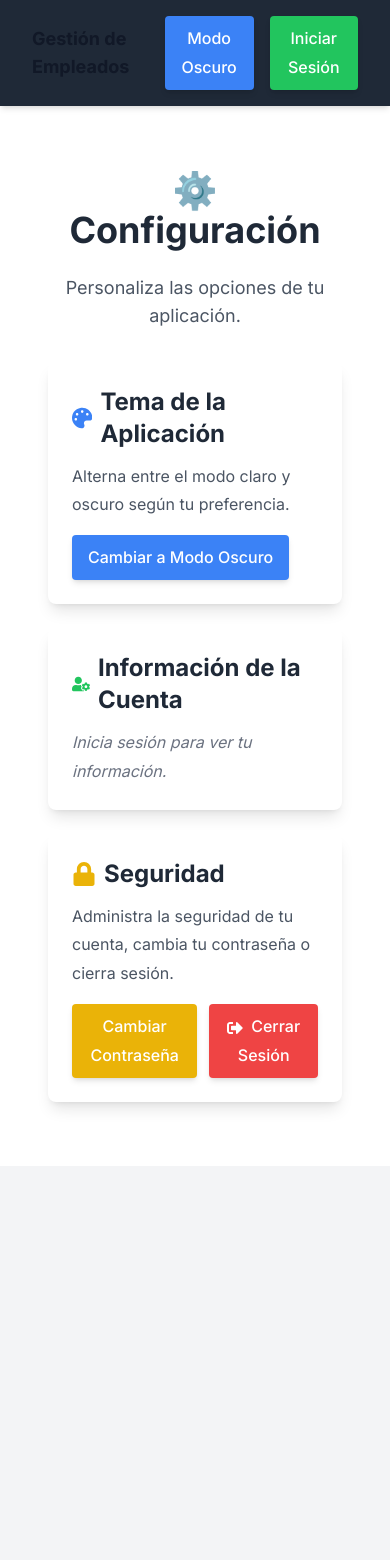
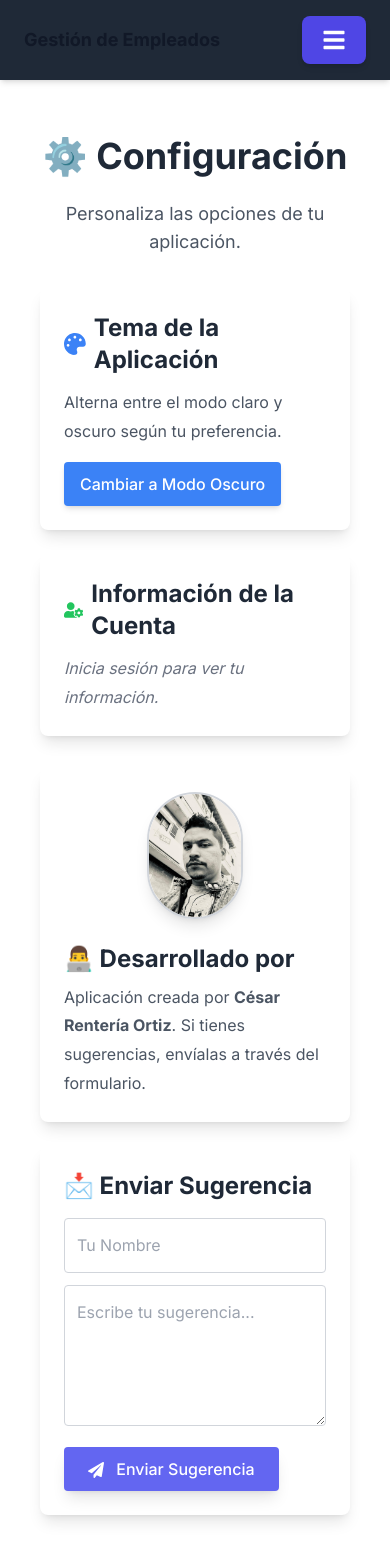
Before and after one commit to cesaaror/generadorDeHorarios, a Next.js app: page /configuracion in a window 390 px wide. Shown: the top 1560 px of the page. Before the commit the page ends 1166 px from the top, so only its background shows below. Built offline with nearby package versions, Linux system fonts and the light colour scheme; no server answers.

Commit message:
✨ Mejoras en responsividad y ajustes en configuración

```diff
--- a/package.json
+++ b/package.json
@@ -19,6 +19,7 @@
     "chart.js": "^4.4.7",
     "classnames": "^2.5.1",
     "d3": "^7.9.0",
+    "emailjs-com": "^3.2.0",
     "jspdf": "^3.0.0",
     "jspdf-autotable": "^5.0.2",
     "next": "^14.2.24",
--- a/src/app/configuracion/page.tsx
+++ b/src/app/configuracion/page.tsx
@@ -1,38 +1,61 @@
 'use client';
 
-import React from 'react';
+import React, { useState } from 'react';
 import MainLayout from '../layouts/MainLayout';
 import { useTheme } from '../context/ThemeContext';
 import { useSession, signOut } from 'next-auth/react';
-import { FaUserCog, FaPalette, FaLock, FaSignOutAlt } from 'react-icons/fa';
+import { FaUserCog, FaPalette, FaLock, FaSignOutAlt, FaPaperPlane } from 'react-icons/fa';
+import * as emailjs from 'emailjs-com';
+import Image from 'next/image';
 
 export default function Configuracion() {
   const { theme, toggleTheme } = useTheme();
   const { data: session } = useSession();
+  const [suggestion, setSuggestion] = useState('');
+  const [name, setName] = useState('');
+  const [rating, setRating] = useState(5);
+  const [message, setMessage] = useState('');
+
+  const sendSuggestion = async (e: React.FormEvent) => {
+    e.preventDefault();
+    if (!suggestion.trim()) return setMessage('⚠️ Escribe una sugerencia.');
+
+    const templateParams = {
+      from_name: name || session?.user?.name || 'Usuario Anónimo',
+      message: suggestion,
+      user_email: session?.user?.email,
+    };
+
+    try {
+      await emailjs.send(
+        'service_5qwbsem', // ID del servicio
+        'template_xxxxxx', // ID de la plantilla (cámbialo si es necesario)
+        templateParams,
+        'jKdPGSqMpbZMG6coQ' // Public Key de EmailJS
+      );
+      setMessage('✅ ¡Sugerencia enviada correctamente!');
+      setSuggestion('');
+    } catch (error) {
+      console.error('❌ Error enviando sugerencia:', error);
+      setMessage('❌ Error al enviar la sugerencia.');
+    }
+  };
 
   return (
     <MainLayout>
       <div className="max-w-4xl mx-auto px-4 py-8">
-        {/* 🔵 Título principal */}
-        <h1 className="text-4xl font-bold text-gray-800 dark:text-white mb-6 text-center">
-          ⚙️ Configuración
-        </h1>
-
+        <h1 className="text-4xl font-bold text-gray-800 dark:text-white mb-6 text-center">⚙️ Configuración</h1>
         <p className="text-lg text-gray-600 dark:text-gray-300 text-center mb-8">
           Personaliza las opciones de tu aplicación.
         </p>
 
-        {/* 🔵 Configuraciones Generales */}
         <div className="grid md:grid-cols-2 gap-6">
-
           {/* 📌 Cambio de Tema */}
           <div className="bg-white dark:bg-gray-800 shadow-lg rounded-lg p-6">
             <h2 className="text-2xl font-semibold flex items-center gap-2 text-gray-800 dark:text-white mb-3">
               <FaPalette className="text-blue-500" /> Tema de la Aplicación
             </h2>
-            <p className="text-gray-600 dark:text-gray-300 mb-4">
-              Alterna entre el modo claro y oscuro según tu preferencia.
-            </p>
+            <p className="text-gray-600 dark:text-gray-300 mb-4">Alterna entre el modo claro y oscuro según tu preferencia.</p>
             <button
               onClick={toggleTheme}
               className="bg-blue-500 text-white px-4 py-2 rounded shadow-md hover:bg-blue-600 transition-all"
@@ -48,46 +71,60 @@ export default function Configuracion() {
             </h2>
             {session ? (
               <>
-               <p className="text-gray-600 dark:text-gray-300">
-  <strong>Nombre:</strong> {session?.user?.name || 'No disponible'}
-</p>
-
+                <p className="text-gray-600 dark:text-gray-300">
+                  <strong>Nombre:</strong> {session?.user?.name || 'No disponible'}
+                </p>
                 <p className="text-gray-600 dark:text-gray-300 mb-4">
                   <strong>Email:</strong> {session.user?.email || 'No disponible'}
                 </p>
-                <button
-                  className="bg-gray-500 text-white px-4 py-2 rounded shadow-md hover:bg-gray-600 transition-all"
-                >
-                  Editar Información
-                </button>
               </>
             ) : (
               <p className="text-gray-500 italic">Inicia sesión para ver tu información.</p>
             )}
           </div>
+        </div>
 
-          {/* 📌 Seguridad */}
-          <div className="bg-white dark:bg-gray-800 shadow-lg rounded-lg p-6">
-            <h2 className="text-2xl font-semibold flex items-center gap-2 text-gray-800 dark:text-white mb-3">
-              <FaLock className="text-yellow-500" /> Seguridad
-            </h2>
-            <p className="text-gray-600 dark:text-gray-300 mb-4">
-              Administra la seguridad de tu cuenta, cambia tu contraseña o cierra sesión.
+        {/* 🔵 Sección Desarrollador */}
+        <div className="bg-white dark:bg-gray-800 shadow-lg rounded-lg p-6 flex flex-col md:flex-row items-center gap-6 mt-8">
+          {/* 📷 Foto del desarrollador */}
+          <Image
+            src="/images/cesar.jpg"
+            alt="Cesar Renteria Ortiz"
+            width={96}
+            height={96}
+            className="rounded-full shadow-lg border-2 border-gray-300 dark:border-gray-600"
+          />
+          <div>
+            <h2 className="text-2xl font-semibold text-gray-800 dark:text-white mb-2">👨‍💻 Desarrollado por</h2>
+            <p className="text-gray-600 dark:text-gray-300">
+              Aplicación creada por <strong>César Rentería Ortiz</strong>. Si tienes sugerencias, envíalas a través del formulario.
             </p>
-            <div className="flex gap-3">
-              <button className="bg-yellow-500 text-white px-4 py-2 rounded shadow-md hover:bg-yellow-600 transition-all">
-                Cambiar Contraseña
-              </button>
-              <button
-                onClick={() => signOut()}
-                className="bg-red-500 text-white px-4 py-2 rounded shadow-md hover:bg-red-600 transition-all"
-              >
-                <FaSignOutAlt className="inline mr-2" />
-                Cerrar Sesión
-              </button>
-            </div>
           </div>
+        </div>
 
+        {/* 📩 Formulario de Sugerencias */}
+        <div className="bg-white dark:bg-gray-800 shadow-lg rounded-lg p-6 mt-6">
+          <h2 className="text-2xl font-semibold text-gray-800 dark:text-white mb-4">📩 Enviar Sugerencia</h2>
+          <form onSubmit={sendSuggestion}>
+            <input
+              type="text"
+              placeholder="Tu Nombre"
+              value={name}
+              onChange={(e) => setName(e.target.value)}
+              className="w-full mb-3 p-3 rounded border dark:bg-gray-700 dark:border-gray-600"
+            />
+            <textarea
+              placeholder="Escribe tu sugerencia..."
+              value={suggestion}
+              onChange={(e) => setSuggestion(e.target.value)}
+              className="w-full mb-3 p-3 rounded border dark:bg-gray-700 dark:border-gray-600"
+              rows={4}
+            ></textarea>
+            <button type="submit" className="bg-indigo-500 text-white px-6 py-2 rounded shadow-lg hover:bg-indigo-600 transition">
+              <FaPaperPlane className="inline mr-2" /> Enviar Sugerencia
+            </button>
+          </form>
+          {message && <p className="mt-3 text-sm text-center">{message}</p>}
         </div>
       </div>
     </MainLayout>
--- a/src/app/layouts/MainLayout.tsx
+++ b/src/app/layouts/MainLayout.tsx
@@ -4,11 +4,11 @@ import React, { useState, useEffect, ReactNode } from 'react';
 import { useTheme } from '../context/ThemeContext';
 import { useSession, signOut } from 'next-auth/react';
 import { useRouter } from 'next/navigation';
+import { FaBars, FaTimes } from 'react-icons/fa';
 
 interface MainLayoutProps {
   children?: React.ReactNode;
 }
-
 
 const MainLayout: React.FC<MainLayoutProps> = ({ children }) => {
   const { theme, toggleTheme } = useTheme();
@@ -21,13 +21,12 @@ const MainLayout: React.FC<MainLayoutProps> = ({ children }) => {
     setIsClient(true);
   }, []);
 
-  if (!isClient) return null; // ✅ Evita errores de SSR e hidratación
+  if (!isClient) return null;
 
   return (
     <div className={`min-h-screen flex flex-col ${theme === 'dark' ? 'bg-gray-900 text-white' : 'bg-white text-black'}`}>
-
       {/* 🔵 Barra de navegación superior */}
-      <header className="py-4 px-8 shadow-md flex justify-between items-center bg-gray-800 text-white">
+      <header className="py-4 px-6 shadow-md flex justify-between items-center bg-gray-800 text-white">
         <h1
           className="text-lg font-bold cursor-pointer hover:text-gray-300 transition-all duration-200"
           onClick={() => router.push('/dashboard')}
@@ -35,8 +34,12 @@ const MainLayout: React.FC<MainLayoutProps> = ({ children }) => {
           Gestión de Empleados
         </h1>
 
-        <div className="flex gap-4">
-          {/* 🔵 Cambio de tema */}
+        {/* Menú móvil */}
+        <button className="md:hidden text-2xl" onClick={() => setMenuOpen(true)}>
+          <FaBars />
+        </button>
+
+        <div className="hidden md:flex gap-4">
           <button
             onClick={toggleTheme}
             className="bg-blue-500 text-white px-4 py-2 rounded transition-all duration-200 hover:bg-blue-600"
@@ -45,7 +48,6 @@ const MainLayout: React.FC<MainLayoutProps> = ({ children }) => {
             {theme === 'dark' ? 'Modo Claro' : 'Modo Oscuro'}
           </button>
 
-          {/* 🔵 Manejo de autenticación */}
           {status === 'loading' ? (
             <p className="text-gray-400">Verificando sesión...</p>
           ) : session ? (
@@ -68,29 +70,29 @@ const MainLayout: React.FC<MainLayoutProps> = ({ children }) => {
         </div>
       </header>
 
-      {/* 🔵 Layout con Sidebar */}
+      {/* 🔵 Menú lateral */}
       <div className="flex">
-        {/* 🔵 Barra lateral de navegación */}
+        {/* Sidebar en pantallas grandes */}
         <aside className="w-64 bg-gray-800 text-white min-h-screen p-6 hidden md:block shadow-md">
           <SidebarMenu />
         </aside>
 
-        {/* 🔵 Menú lateral para móviles */}
+        {/* Sidebar en móviles */}
         {menuOpen && (
-          <aside className="fixed top-0 left-0 w-64 bg-gray-800 text-white min-h-screen p-6 z-50 shadow-md md:hidden">
-            <button
-              className="absolute top-4 right-4 text-white text-2xl"
-              onClick={() => setMenuOpen(false)}
-              aria-label="Cerrar menú"
+          <div className="fixed inset-0 bg-black bg-opacity-50 z-50" onClick={() => setMenuOpen(false)}>
+            <aside
+              className="fixed top-0 left-0 w-64 h-full bg-gray-800 text-white p-6 shadow-md transform transition-transform md:hidden"
             >
-              ✖
-            </button>
-            <SidebarMenu />
-          </aside>
+              <button className="absolute top-4 right-4 text-white text-2xl" onClick={() => setMenuOpen(false)}>
+                <FaTimes />
+              </button>
+              <SidebarMenu />
+            </aside>
+          </div>
         )}
 
-        {/* 📌 Contenido Principal */}
-        <main className="flex-1 p-8">{children}</main>
+        {/* 📌 Contenido principal */}
+        <main className="flex-1 p-6 md:p-8">{children}</main>
       </div>
     </div>
   );
--- a/src/app/styles/globals.css
+++ b/src/app/styles/globals.css
@@ -10,6 +10,7 @@ body {
   font-family: 'Inter', sans-serif;
   line-height: 1.8;
   transition: background-color 0.3s ease-in-out, color 0.3s ease-in-out;
+  @apply scroll-smooth; /* 🔄 Scroll suave para mejor UX */
 }
 
 /* 📌 Encabezados */
@@ -25,19 +26,19 @@ a {
 
 /* 📌 Botones */
 button {
-  @apply px-5 py-2 bg-indigo-600 text-white font-medium rounded-lg shadow-md transform hover:scale-105 hover:bg-indigo-700
+  @apply px-5 py-3 md:py-2 md:px-4 bg-indigo-600 text-white font-medium rounded-lg shadow-md transform hover:scale-105 hover:bg-indigo-700
     focus:ring-4 focus:ring-indigo-300 dark:focus:ring-indigo-500 transition-all duration-200 ease-in-out;
 }
 
 /* 📌 Inputs, Select y Textarea */
 input, textarea, select {
-  @apply w-full bg-white text-gray-900 border border-gray-300 rounded-lg px-4 py-2 focus:ring-2 focus:ring-indigo-500
+  @apply w-full bg-white text-gray-900 border border-gray-300 rounded-lg px-4 py-3 md:py-2 focus:ring-2 focus:ring-indigo-500
     focus:outline-none transition-all duration-150 dark:bg-gray-800 dark:text-gray-100 dark:border-gray-600 dark:focus:ring-indigo-400;
 }
 
 /* 📌 Tarjetas */
 .card {
-  @apply bg-white dark:bg-gray-800 p-6 rounded-lg shadow-lg border border-gray-200 dark:border-gray-700;
+  @apply bg-white dark:bg-gray-800 p-6 rounded-lg shadow-lg md:shadow-md border border-gray-200 dark:border-gray-700;
 }
 
 /* 📌 Contenedor principal */
@@ -55,6 +56,11 @@ input, textarea, select {
   @apply mt-12 text-center text-sm text-gray-600 dark:text-gray-300;
 }
 
+/* 📌 Menú de navegación adaptable */
+.nav-menu {
+  @apply flex flex-col md:flex-row gap-4 md:gap-6;
+}
+
 /* ✨ Efecto Hover */
 .hover-effect {
   @apply transition-transform duration-300 ease-in-out transform hover:scale-110;
@@ -68,3 +74,9 @@ input, textarea, select {
   from { opacity: 0; transform: translateY(-10px); }
   to { opacity: 1; transform: translateY(0); }
 }
+
+/* 📌 Imágenes responsivas */
+img {
+  @apply max-w-full h-auto rounded-lg;
+  loading: lazy;
+}
```
Also changed, not shown: public/images/cesar.jpg (added), 1 other file (tests, documents, lock files or other folders).
